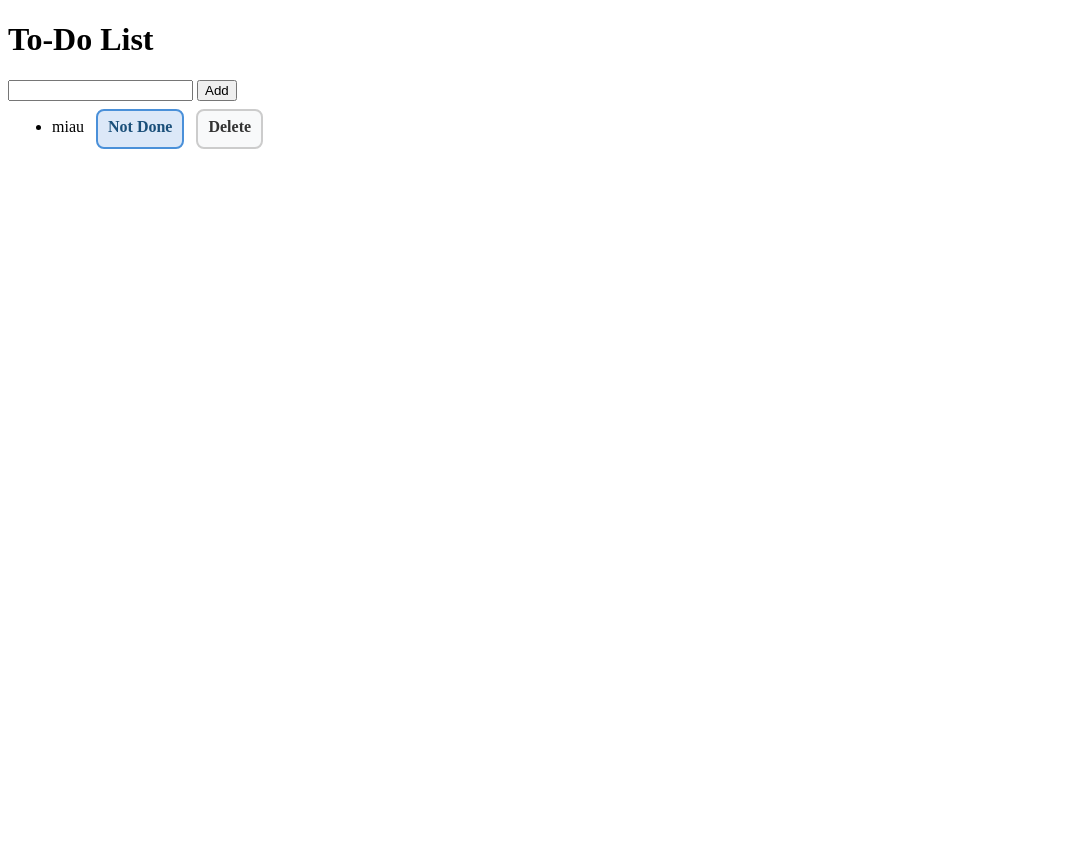
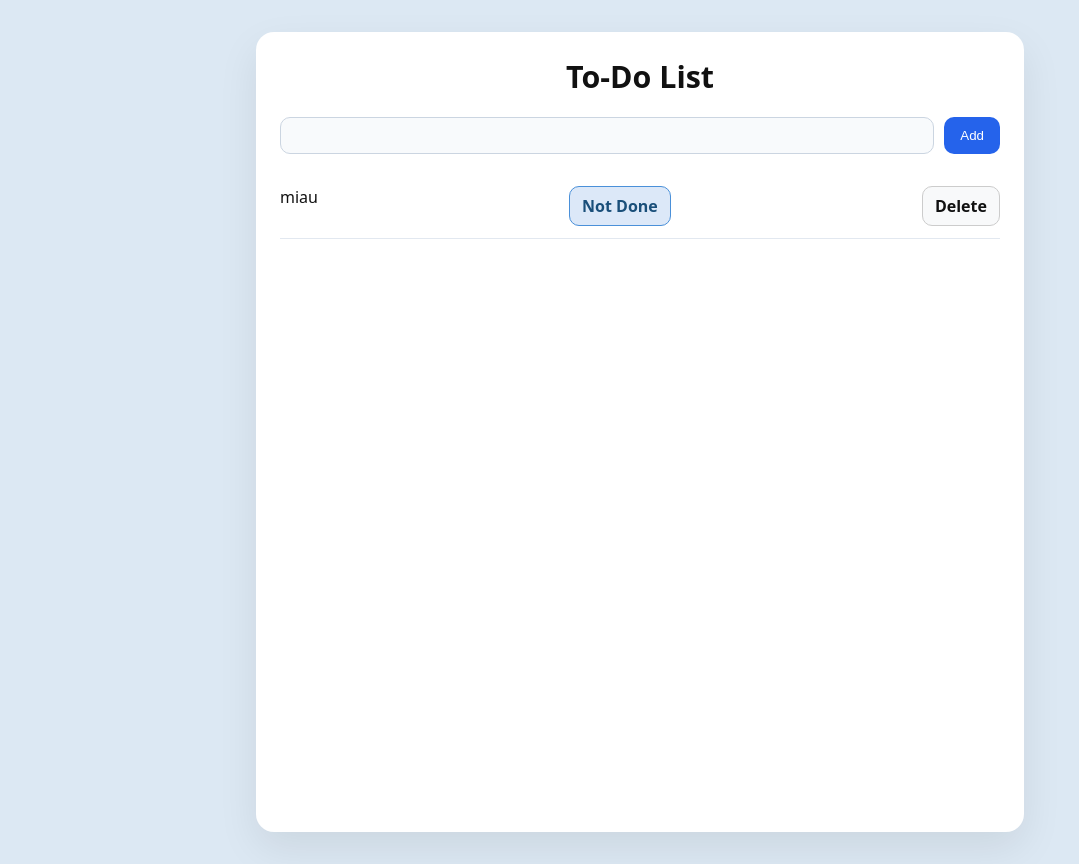
Before and after one commit to Krigers08/PyDjango, a Django app: page /todos/ in a window 1280 px wide. Shown: the whole page, without its empty margins (0-1079 px from the left). Before the commit the page ends 149 px from the top, so only its background shows below. Run offline with Django 4.2, Linux system fonts and the light colour scheme; data comes from the database, SQL or seed files in the repository.

Commit message:
styling main page

```diff
--- a/todos/templates/todos/list.html
+++ b/todos/templates/todos/list.html
@@ -4,24 +4,98 @@
     <title>My To-Do List</title>
   </head>
   <style>
-    .toggle-button, .delete-button {
-      display: inline-block;
-      height: 36px;
-      line-height: 32px;
-      padding: 0 10px;
-      margin-left: 8px;
-      border: 2px solid #ccc;
-      border-radius: 8px;
+    html,
+    body {
+      margin: 0;
+      min-height: 100vh;
+      height: 100%;
+    }
+
+    body {
+      background: #dce8f3;
+      color: #111;
+      font-family: system-ui, sans-serif;
+    }
+
+    .app-shell {
+      min-height: 100vh;
+      display: flex;
+      justify-content: center;
+      padding: 32px 16px;
+    }
+
+    .content {
+      width: min(720px, 100%);
+      background: #fff;
+      padding: 24px;
+      border-radius: 18px;
+      box-shadow: 0 16px 40px rgba(0, 0, 0, 0.08);
+    }
+
+    h1 {
+      margin: 0 0 20px;
+      text-align: center;
+      font-size: 1.9rem;
+    }
+
+    form {
+      display: flex;
+      flex-wrap: wrap;
+      gap: 10px;
+      justify-content: center;
+      margin-bottom: 20px;
+    }
+
+    form input {
+      flex: 1 1 220px;
+      padding: 10px 12px;
+      border: 1px solid #cbd5e1;
+      border-radius: 10px;
+      background: #f8fafc;
+    }
+
+    form button {
+      border: none;
+      border-radius: 10px;
+      padding: 10px 16px;
+      background: #2563eb;
+      color: #fff;
+      cursor: pointer;
+    }
+
+    ul {
+      list-style: none;
+      margin: 0;
+      padding: 0;
+    }
+
+    li {
+      display: flex;
+      flex-wrap: wrap;
+      justify-content: space-between;
+      gap: 10px;
+      padding: 12px 0;
+      border-bottom: 1px solid #e2e8f0;
+    }
+
+    .toggle-button,
+    .delete-button {
+      display: inline-flex;
+      align-items: center;
+      justify-content: center;
+      padding: 8px 12px;
+      border: 1px solid #ccc;
+      border-radius: 10px;
       background: #f8f9fa;
-      color: #333;
+      color: #111;
       text-decoration: none;
       font-weight: 600;
       cursor: pointer;
     }
 
-    .toggle-button:hover, .delete-button:hover {
+    .toggle-button:hover,
+    .delete-button:hover {
       background: #e9ecef;
-      border-color: #999;
     }
 
     .toggle-button.done {
@@ -36,25 +110,13 @@
       color: #1a4f7a;
     }
 
-    .toggle-button.done:hover {
-        background: #c3e6cb;
-    }
-
-    .toggle-button.not-done:hover {
-        background: #c8ddf5;
-    }
-
     .delete-button:hover {
       background: #ffe7e7;
     }
-
-    ul {
-      margin-left: 4px;
-      margin-top: 8px;
-      margin-bottom: 4px;
-    }
   </style>
   <body>
+    <div class="app-shell">
+      <main class="content">
         <h1>To-Do List</h1>
 
         <!-- CREATE form -->
```
Lines whose indentation alone changed are shown as unchanged.
